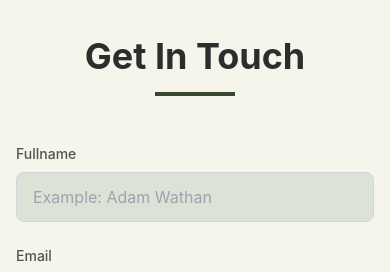
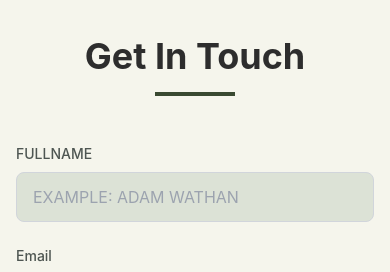
Before and after one commit to reeyahPacifiCode/pacificode-myPortfolio, a React (Vite) app: page / in a window 390 px wide. Shown: the part 4492-4764 px from the top of the page. Built offline with nearby package versions, Linux system fonts and the light colour scheme.

Commit message:
UPDATE CHANGES FOR MOBILE RESPONSIVENES

```diff
--- a/src/components/Contact.jsx
+++ b/src/components/Contact.jsx
@@ -158,16 +158,16 @@ export default function Contact() {
             <div className={`transition-all duration-700 delay-100 ${
               isVisible ? 'opacity-100 translate-y-0' : 'opacity-0 -translate-y-8'
             }`}>
-              <label className="block text-sm font-medium text-[#4E5652] dark:text-[#c5beab] mb-2">
+              <label className="block text-sm font-medium text-[#4E5652] dark:text-[#c5beab] mb-2 uppercase">
                 Fullname
               </label>
               <input
                 type="text"
                 placeholder="Example: Adam Wathan"
                 value={formData.name}
-                onChange={(e) => setFormData({ ...formData, name: e.target.value })}
+                onChange={(e) => setFormData({ ...formData, name: e.target.value.toUpperCase() })}
                 disabled={isLoading}
-                className="w-full px-4 py-3 rounded-lg border border-gray-300 bg-[#DCE2D6] text-[#394931] dark:border-[#5d624c] dark:bg-[#9ca089] dark:text-[#2D2D2D] placeholder:text-gray-400 dark:placeholder:text-[#5d624c] focus:ring-2 focus:ring-[#4E5652] dark:focus:ring-[#4E5652] focus:border-transparent outline-none transition disabled:opacity-50 disabled:cursor-not-allowed"
+                className="w-full px-4 py-3 rounded-lg border border-gray-300 bg-[#DCE2D6] text-[#394931] dark:border-[#5d624c] dark:bg-[#9ca089] dark:text-[#2D2D2D] placeholder:text-gray-400 dark:placeholder:text-[#5d624c] focus:ring-2 focus:ring-[#4E5652] dark:focus:ring-[#4E5652] focus:border-transparent outline-none transition disabled:opacity-50 disabled:cursor-not-allowed uppercase"
               />
             </div>
             <div className={`transition-all duration-500 delay-150 ${
@@ -210,9 +210,9 @@ export default function Contact() {
               <span className="absolute inset-0 bg-[#394931] dark:bg-[#5d624c] transform translate-y-full group-hover:translate-y-0 transition-transform duration-300 ease-out"></span>
               {isLoading ? (
                 <>
-                  <div className="w-5 h-5 border-2 border-[#394931] dark:border-[#5d624c] group-hover:border-[#f5f5ec] border-t-transparent rounded-full animate-spin relative z-10 transition-colors duration-100"></div>
-                  <span className="relative z-10 group-hover:text-[#f5f5ec] transition-colors duration-200">Sending...</span>
-                </>
+                    <Loader2 className="w-5 h-5 animate-spin relative z-10 group-hover:text-[#f5f5ec] transition-colors" />
+                    <span className="relative z-10 group-hover:text-[#f5f5ec] transition-colors duration-200">Sending...</span>
+                  </>
               ) : (
                 <>
                   <Mail className="w-5 h-5 relative z-10 group-hover:text-[#f5f5ec] transition-colors duration-200" />
```
